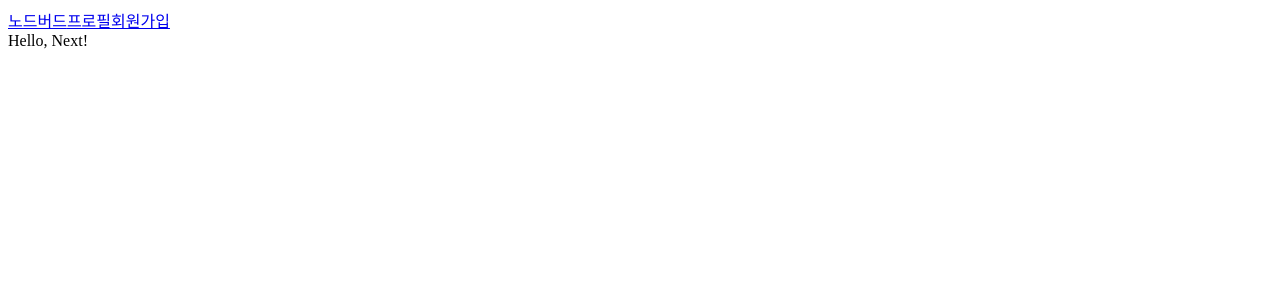
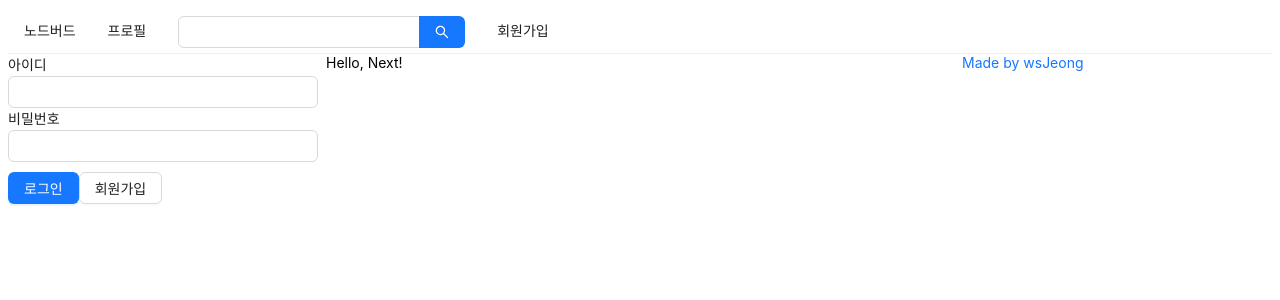
Before and after one commit to audrhkd1220/react-nodebird, a Next.js app in the folder prepare/front/: page / in a window 1280 px wide. Shown: the top 300 px of the page. Built offline with nearby package versions, Linux system fonts and the light colour scheme.

Commit message:
feat: ant design || 로그인 폼 구현

```diff
--- a/prepare/front/components/AppLayout.js
+++ b/prepare/front/components/AppLayout.js
@@ -1,16 +1,44 @@
-import React from 'react';
+import React, { useState } from 'react';
 import PropTypes from 'prop-types';
 import Link from 'next/link';
+import { Menu, Input, Row, Col } from 'antd';
+import styled from 'styled-components';
+import UserProfile from '../components/UserProfile';
+import LoginForm from '../components/LoginForm';
+
+const SearchInput = styled(Input.Search)`
+    vertical-align: middle;
+`;
 
 const AppLayout = ({ children }) => {
+    const [isLoggedIn, setIsLoggedIn] = useState(false);
     return (
         <div>
-            <div>
-                <Link href="/"><a>노드버드</a></Link>
-                <Link href="/profile"><a>프로필</a></Link>
-                <Link href="/signup"><a>회원가입</a></Link>
-            </div>
-            {children}
+            <Menu mode="horizontal">
+                <Menu.Item>
+                    <Link href="/"><a>노드버드</a></Link>
+                </Menu.Item>
+                <Menu.Item>
+                    <Link href="/profile"><a>프로필</a></Link>
+                </Menu.Item>
+                <Menu.Item>
+                    <SearchInput enterButton />
+                </Menu.Item>
+                <Menu.Item>
+                    <Link href="/signup"><a>회원가입</a></Link>
+                </Menu.Item>
+            </Menu>
+            <Row gutter={8}>
+                <Col xs={24} md={6}>
+                    {isLoggedIn ? <UserProfile /> : <LoginForm />}
+                </Col>
+                <Col xs={24} md={12}>
+                    {children}
+                </Col>
+                <Col xs={24} md={6}>
+                    <a href="#" target="_blank" rel="noreferrer noopener">Made by wsJeong</a>
+                </Col>
+            </Row>
         </div>
     );
 };
--- /dev/null
+++ b/prepare/front/components/LoginForm.js
@@ -0,0 +1,46 @@
+import React, { useState, useCallback, useMemo } from 'react';
+import { Form, Input, Button } from 'antd';
+import Link from 'next/link';
+import styled from 'styled-components';
+
+const ButtonWrapper = styled.div`
+    margin-top: 10px;
+`;
+
+//styled-components를 사용하지 않을경우 리랜더를 안하기위해 useMemo사용.
+//const style = useMemo(() => { marginTop: 10 });
+
+
+const LoginForm = () => {
+    const [id, setId] = useState('');
+    const [password, setPassword] = useState('');
+
+    const onChangeId = useCallback((e) => {
+        setId(e.target.value);
+    }, []);
+
+    const onChangePassword = useCallback((e) => {
+        setPassword(e.target.value);
+    }, []);
+
+    return (
+        <Form>
+            <div>
+                <label htmlFor="user-id">아이디</label>
+                <br />
+                <Input name="user-id" value={id} onChange={onChangeId} required/>
+            </div>
+            <div>
+                <label htmlFor="user-password">비밀번호</label>
+                <br />
+                <Input name="user-password" type="password" value={password} onChange={onChangePassword} required/>
+            </div>
+            <ButtonWrapper>
+                <Button type="primary" htmlType="submit" loading={false}>로그인</Button>
+                <Link href="/signup"><a><Button>회원가입</Button></a></Link>
+            </ButtonWrapper>
+        </Form>
+    );
+}
+
+export default LoginForm;
--- /dev/null
+++ b/prepare/front/components/UserProfile.js
@@ -0,0 +1,5 @@
+const UserProfile = () => {
+
+}
+
+export default UserProfile;
--- a/prepare/front/package.json
+++ b/prepare/front/package.json
@@ -9,10 +9,13 @@
   "author": "wsJeong",
   "license": "ISC",
   "dependencies": {
+    "@ant-design/icons": "^4.8.0",
+    "antd": "^5.0.3",
     "next": "^9.5.5",
     "prop-types": "^15.8.1",
     "react": "^18.2.0",
-    "react-dom": "^18.2.0"
+    "react-dom": "^18.2.0",
+    "styled-components": "^5.3.6"
   },
   "devDependencies": {
     "eslint": "^8.29.0",
--- /dev/null
+++ b/prepare/front/pages/_app.js
@@ -0,0 +1,22 @@
+import React from 'react';
+import PropTypes from 'prop-types';
+import Head from 'next/head';
+//import 'antd/dist/antd.css';
+
+const App = ({ Component }) => {
+    return (
+        <>
+            <Head>
+                <meta charSet="utf-8" />
+                <title>NodeBird</title>
+            </Head>
+            <Component />
+        </>
+    );
+}
+
+App.propTypes = {
+    Component: PropTypes.elementType.isRequired,
+}
+
+export default App;
```
Also changed, not shown: prepare/front/pages/profile.js (+8 -1 lines), prepare/front/pages/signup.js (+7 -1 lines), 1 other file (tests, documents, lock files or other folders).
